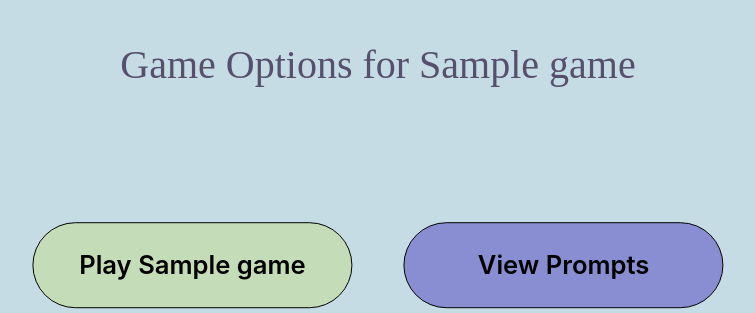
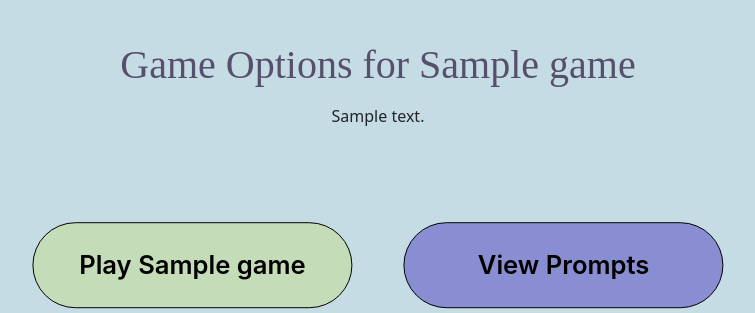
Before and after one commit to mc3071258/verve, a Django app: a page that uses templates/games/game.html in a window 1280 px wide. Shown: the part 135-448 px from the top of the page, without its empty margins (262-1017 px from the left). Run offline with Django 5.2, Linux system fonts and the light colour scheme; tables that the repository leaves empty hold one stand-in row (values such as "Sample post").

Commit message:
add game description

```diff
--- a/core/static/game_baseStyle.css
+++ b/core/static/game_baseStyle.css
@@ -42,3 +42,10 @@ h1{
     justify-content: center;
     align-items: center;
 }
+
+.description{
+    text-align: center;
+    margin-top: 1em;
+    width: 100%;
+    font-size: 1rem;
+}
--- a/core/views.py
+++ b/core/views.py
@@ -96,7 +96,7 @@ def logout(request):
 # Game page
 def game(request, slug):
     game = get_object_or_404(Game, slug=slug)
-    return render(request, "games/game.html", {"slug": game.slug, "game_title": game.name})
+    return render(request, "games/game.html", {"slug": game.slug, "game_title": game.name, "game_description":game.description,})
 
 # Game prompts page
 def game_prompts(request, slug):
--- a/templates/games/game.html
+++ b/templates/games/game.html
@@ -11,4 +11,5 @@
         <a id="playGameButton" class="btn" href="{% url 'game_play' slug=slug %}">Play {{ game_title }}</a>
         <a id="viewPromptsButton" class="btn" href="{% url 'game_prompts' slug=slug %}">View Prompts</a>
     </div>
+    <div class = "description">{{game_description}}</div>
 {% endblock %}
```
Also changed, not shown: templates/games/would-you-rather/play.html (line endings or trailing spaces).
